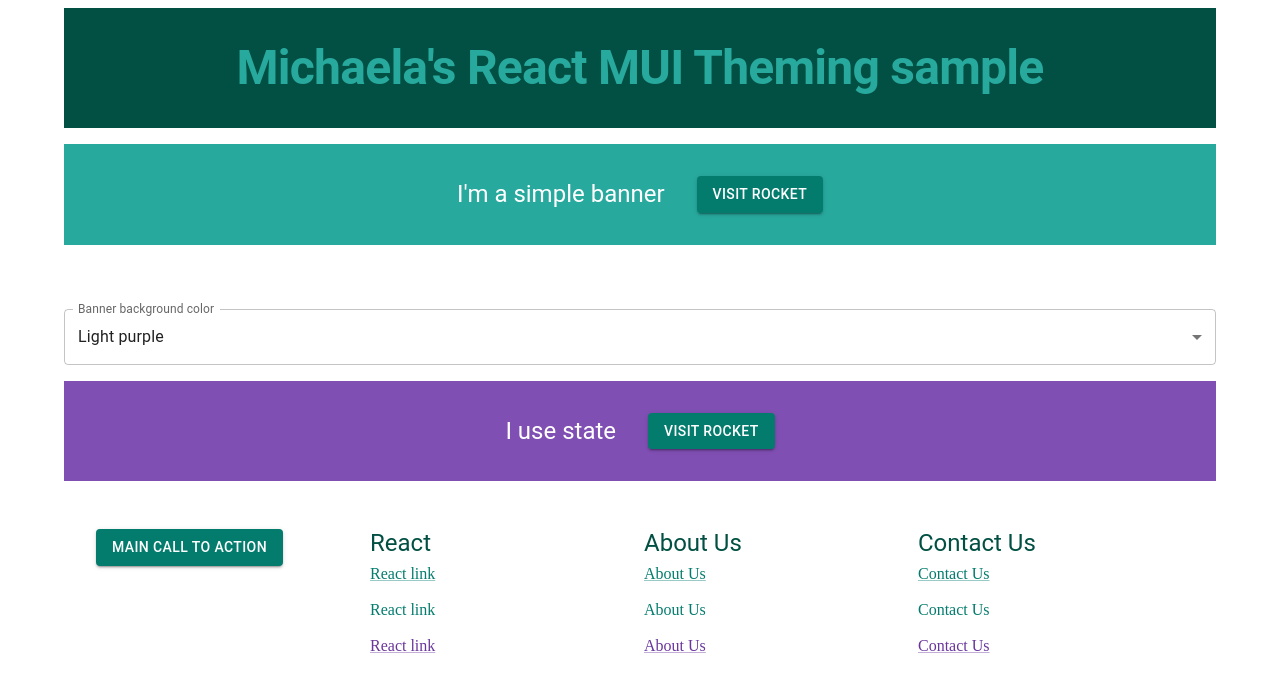
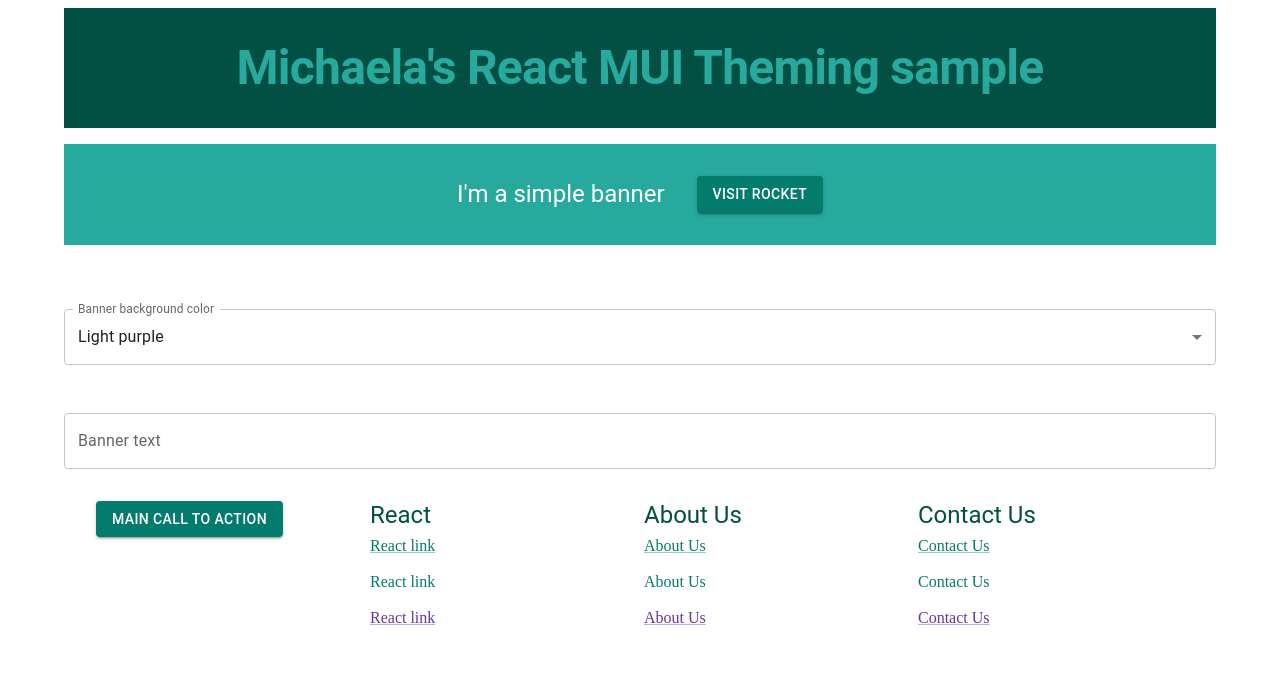
Before and after one commit to Michaela-Davis/react_advanced-mui-theming, a React (Create React App) app: page / in a window 1280 px wide. Shown: the top 692 px of the page. Built offline with nearby package versions, Linux system fonts and the light colour scheme.

Commit message:
add bannerText state

```diff
--- a/src/App.js
+++ b/src/App.js
@@ -1,6 +1,6 @@
 import React from 'react';
-import { useState, useEffect } from 'react';
-import { Box, Card, Container, FormControl, InputLabel, MenuItem, Select } from '@mui/material';
+import { useState } from 'react';
+import { Box, Container, FormControl, InputLabel, MenuItem, Select, TextField } from '@mui/material';
 import { ThemeProvider, createTheme } from '@mui/material/styles';
 
 import designTokens from './design-tokens.json'
@@ -56,6 +56,7 @@ const theme = createTheme({
 function App() {
 
   const [bgColor, setBgColor] = useState('secondary.light');
+  const [bannerText, setBannerText] = useState();
 
   return (
     <ThemeProvider theme={theme}>
@@ -64,10 +65,12 @@ function App() {
         <Header></Header>
 
         <Box component="main">
+
           <BannerSimple bannerText="I'm a simple banner"></BannerSimple>
 
           <FormControl fullWidth
             sx={{ mt: '3em'}}>
+
             <InputLabel id="state-color-select">Banner background color</InputLabel>
             <Select
               labelId="state-color-select"
@@ -81,7 +84,18 @@ function App() {
               <MenuItem value={'error.dark'}>Dark red</MenuItem>
             </Select>
           </FormControl>
-          <BannerSimple backgroundColor={bgColor} bannerText='I use state'></BannerSimple>
+
+          <FormControl fullWidth
+            sx={{ mt: '3em'}}>
+            <TextField
+              id="outlined-name"
+              label="Banner text"
+              value={ bannerText }
+              onChange={ event => setBannerText(event.target.value) }
+            />
+          </FormControl>
+          <BannerSimple backgroundColor={ bgColor } bannerText={ bannerText }></BannerSimple>
+
         </Box>
 
         <Footer></Footer>
--- a/src/banner/banner-simple.js
+++ b/src/banner/banner-simple.js
@@ -21,7 +21,7 @@ export function BannerSimple({ backgroundColor = "primary.light", bannerText, bu
           <Button
             variant="contained"
             color="primary"
-            href={bannerHref} target="_blank" rel="noopener"
+            href={ bannerHref } target="_blank" rel="noopener"
             sx={{
               gridRow: '1 / -1',
               alignSelf: 'start',
```
Lines whose indentation alone changed are shown as unchanged.
